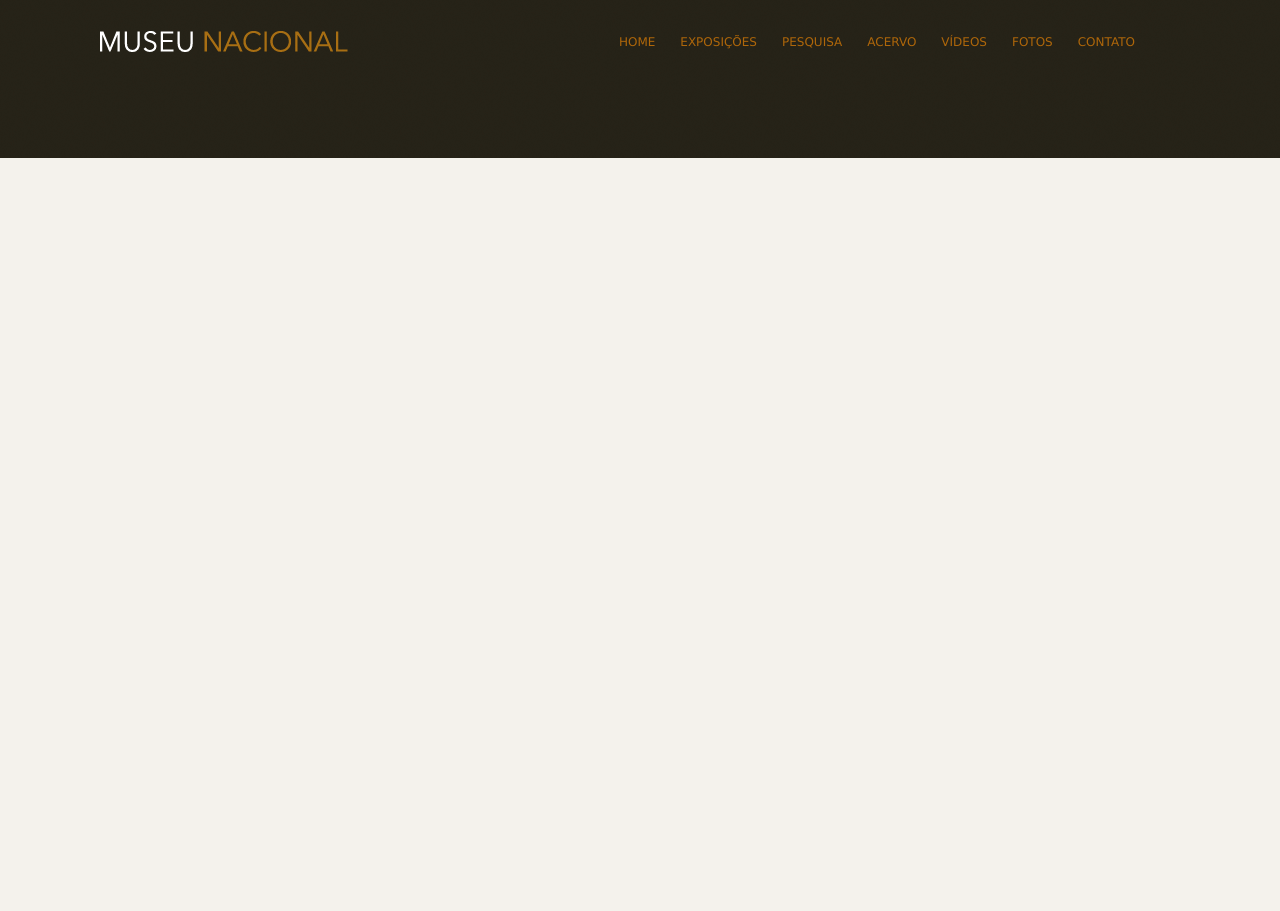
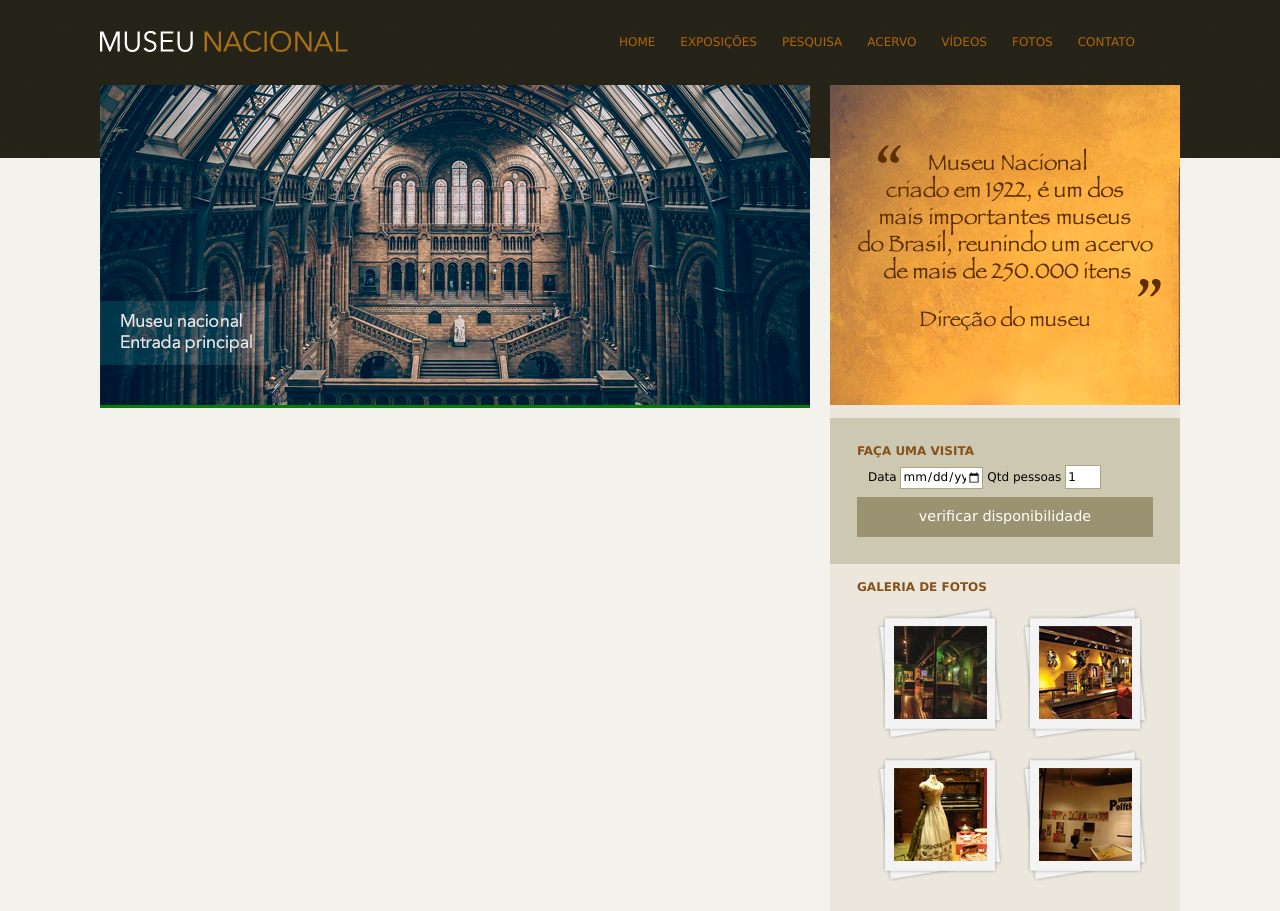
Before and after one commit to joaopedro119/Museu-nacional-html-css, a plain HTML site: page index.html in a window 1280 px wide. Before the commit the page ends 800 px from the top, so only its background shows below. Drawn offline with Linux system fonts and the light colour scheme.

Commit message:
Barra lateral

```diff
--- a/css/estilo.css
+++ b/css/estilo.css
@@ -60,3 +60,80 @@ nav ul li a:link{
 nav ul li a:hover{
 	border-bottom: 1px solid #535858;
 }
+
+/*Principal
+----------------------------------------------------------*/
+
+#conteudo {
+	width: 710px;
+	float: left;
+	background: green;
+}
+
+aside {
+	width: 350px;
+	float: right;
+	background: #ebe7dd;
+	padding-bottom: 30px;
+}
+
+section#visita{
+	background: #cdc8b1;
+	padding: 10px 27px 27px 27px;
+	margin-top: 10px;
+}
+
+section#galeria{
+	padding: 0 27px 0 27px;
+}
+
+section#galeria a{
+	display: block;
+	background: url(../imagens/fundo-foto.png) no-repeat;
+	float: left;
+	padding: 17px 15px 17px 15px;
+	margin: 10px 0 0 20px;
+}
+
+section#galeria img{
+	margin-left: 2px;
+	margin-top: 2px;
+}
+
+h4{
+	color: #86521a;
+	text-transform: uppercase;
+	padding-bottom: 3px;
+	margin-bottom: 0;
+}
+
+/*Formulários
+----------------------------------------------------------*/
+
+input {
+	height: 20px;
+	width: 80px;
+	background: #fff;
+	border: none;
+	font-size: 1em;
+}
+
+input.campo {
+	border: 1px solid #ada484;
+}
+
+input.botao {
+	background: #9b9271;
+	color: white;
+	width: 100%;
+	height: 40px;
+	font-size: 1.2em;
+}
+
+fieldset{
+	border: none;
+}
+
+legend{
+	display: none;
+}
--- a/index.html
+++ b/index.html
@@ -35,6 +35,59 @@
 				</nav><!-- /Fim Nav -->
 			</header><!-- /Fim Header -->
 
+			<div id="principal"> <!-- Início principal -->
+
+				<div id="conteudo"> <!-- Início Conteudo -->
+					<section id="capa">
+						<img src="imagens/museu.png">
+					</section>
+				</div> <!-- /Fim Conteudo -->
+
+				<aside> <!-- Início Lateral -->
+					<section id="depoimento">
+						<img src="imagens/depoimento.png">
+					</section>
+
+					<section id="visita"><!-- Início Visita -->
+						<h4>Faça uma visita</h4>
+						<form>
+							<fieldset>
+								<legend>Selecione uma data</legend>
+
+								<label for="data">Data</label>
+								<input class="campo" type="date" id="data" value="dd/mm/aaaa">
+
+								<label for="qtd">Qtd pessoas</label>
+								<input class="campo" style="width:30px;" type="text" id="qtd" value="1">
+
+							</fieldset>
+
+							<input class="botao" type="submit" value="verificar disponibilidade">
+						</form>
+					</section><!-- /Fim Visita -->
+					<section id="galeria">
+						<h4>Galeria de Fotos</h4>
+
+						<a href="href">
+							<img src="imagens/imagem1.jpg" height="93" width="93" alt="imagem1">
+						</a>
+
+						<a href="href">
+							<img src="imagens/imagem2.jpg" height="93" width="93" alt="imagem2">
+						</a>
+
+						<a href="href">
+							<img src="imagens/imagem3.jpg" height="93" width="93" alt="imagem3">
+						</a>
+
+						<a href="href">
+							<img src="imagens/imagem4.jpg" height="93" width="93" alt="imagem4">
+						</a>
+
+					</section>
+				</aside> <!-- /Fim lateral -->
+			</div> <!-- /Fim principal -->
+
 
 		</div><!-- /Fim container -->
 </body>
```
